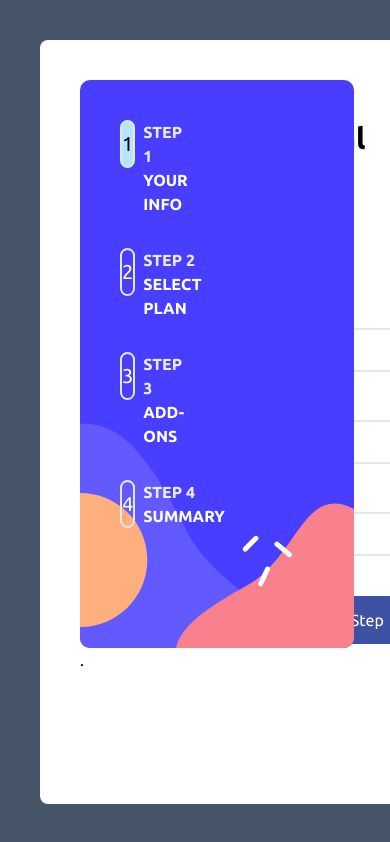
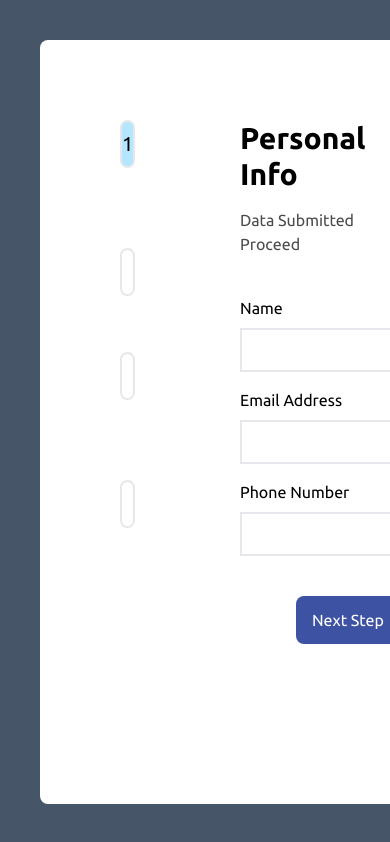
Before and after one commit to Torycd/multistepform, a React (Vite) app: page / in a window 390 px wide. Shown: the top 842 px of the page. Built offline with nearby package versions, Linux system fonts and the light colour scheme.

Commit message:
in this club

```diff
--- a/src/Components/Steps/Svgback.jsx
+++ b/src/Components/Steps/Svgback.jsx
@@ -3,7 +3,7 @@ import PropTypes from "prop-types";
 export default function SvgBack({ className }) {
   return (
     <>
-      <div className={className}>
+      <div className={`${className} hidden md:block`}>
         <svg
           xmlns="http://www.w3.org/2000/svg"
           width="274"
@@ -50,8 +50,53 @@ export default function SvgBack({ className }) {
           </g>
         </svg>
       </div>
-      <div>
-        .
+      <div className="md:hidden">
+        <svg
+          xmlns="http://www.w3.org/2000/svg"
+          xmlnsXlink="http://www.w3.org/1999/xlink"
+          width="375"
+          height="172"
+          viewBox="0 0 375 172"
+        >
+          <defs>
+            <path id="a" d="M0 0h375v172H0z" />
+          </defs>
+          <g fill="none" fillRule="evenodd">
+            <mask id="b" fill="#fff">
+              <use xlinkHref="#a" />
+            </mask>
+            <use xlinkHref="#a" fill="#483EFF" />
+            <g mask="url(#b)">
+              <g transform="translate(-151.029 -133.957)">
+                <path
+                  fill="#6259FF"
+                  d="M79.546 349.634c54.547 128.646 292.524 204.132 354.626 99.852 62.102-104.28-95.035-123.204-150.583-230.963-55.547-107.759-98.711-175.015-178.973-150.466C24.354 92.607 25 220.987 79.546 349.634Z"
+                />
+                <ellipse
+                  cx="129.864"
+                  cy="258.711"
+                  fill="#FFAF7E"
+                  rx="96.329"
+                  ry="96.373"
+                />
+                <path
+                  fill="#F9818E"
+                  d="M464.88 433.146c87.31-40.69 133.585-206.525 60.253-246.82-73.333-40.293-82.587 68.465-155.485 109.343-72.898 40.877-118.192 72.245-99.348 126.973 18.845 54.728 107.27 51.194 194.58 10.504Z"
+                />
+                <g
+                  stroke="#FFF"
+                  strokeLinecap="round"
+                  strokeLinejoin="bevel"
+                  strokeWidth="5"
+                >
+                  <path d="m367.336 243.125 15.263-15.549" />
+                  <path d="M430.872 251.016l-17.995-15.112" />
+                  <path d="M399.36 271.751l-9.94 21.293" />
+                </g>
+              </g>
+            </g>
+          </g>
+        </svg>
       </div>
     </>
   );
```
